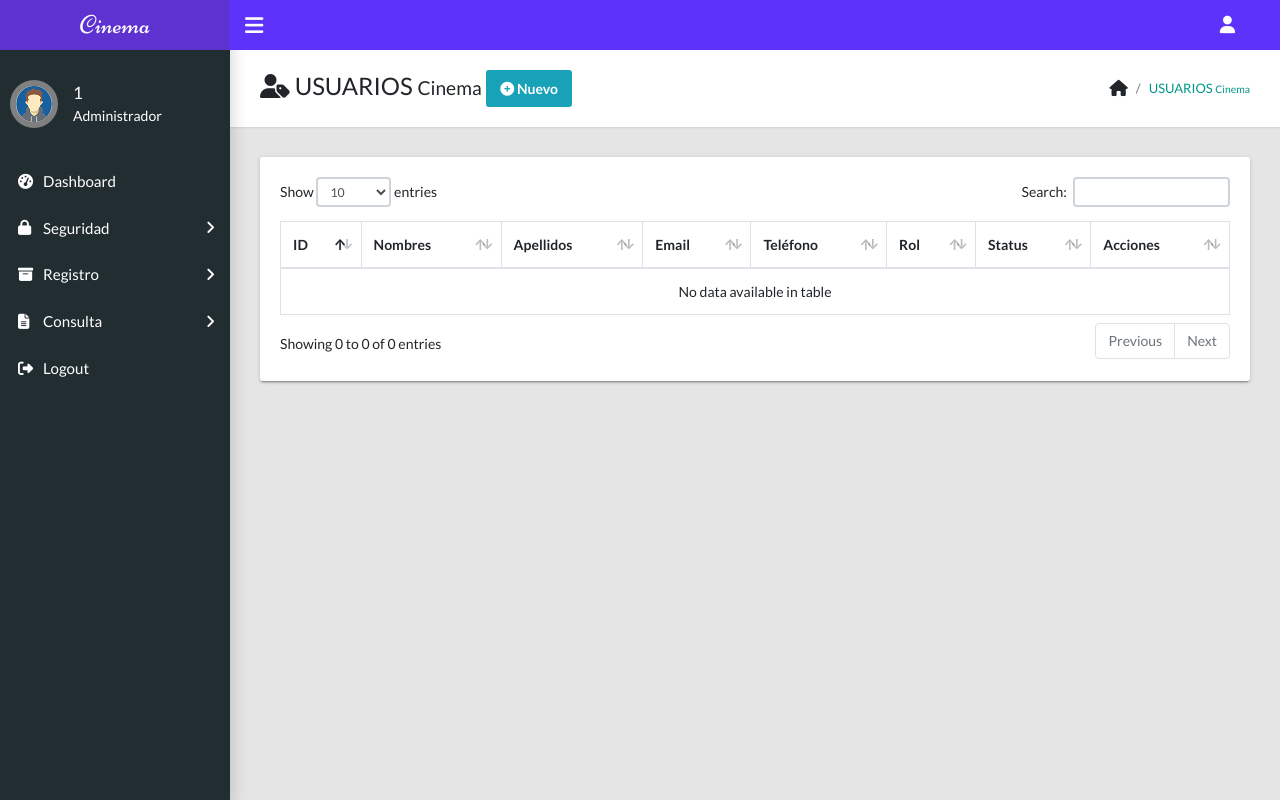
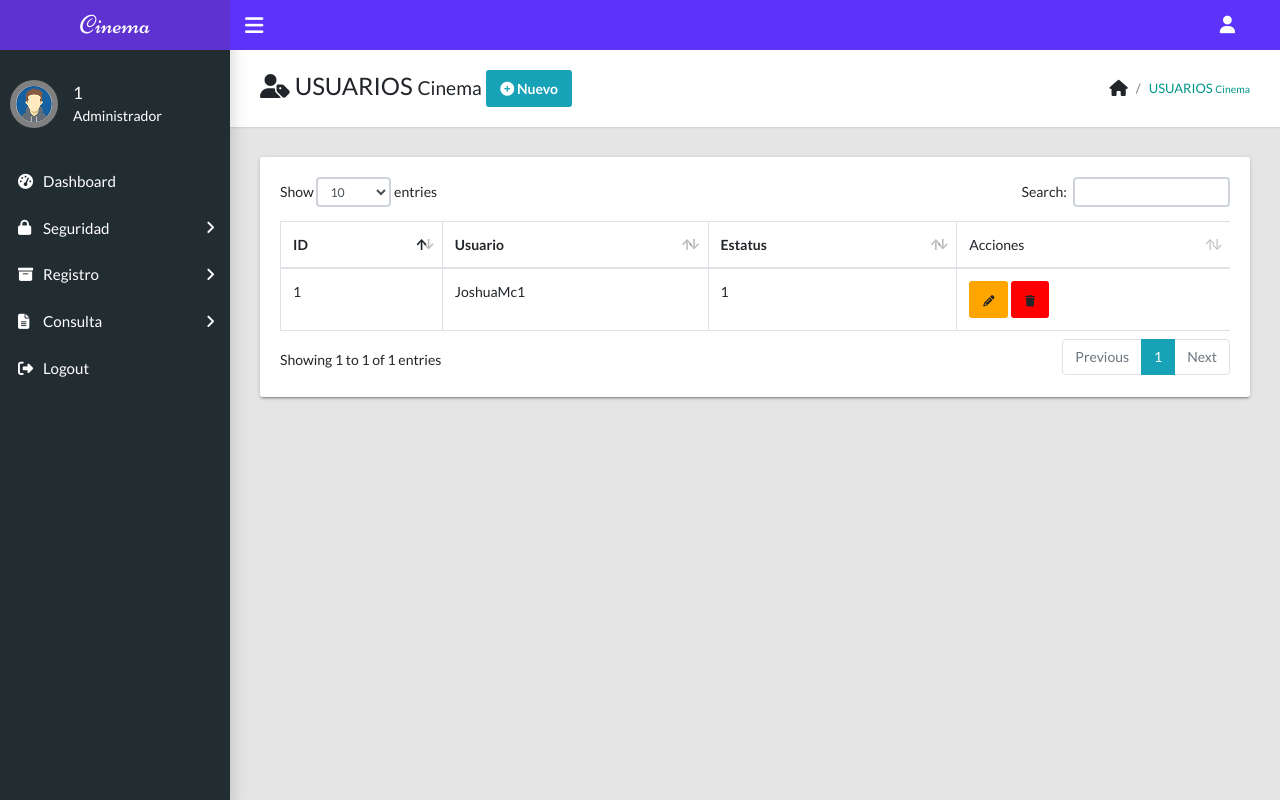
Before and after one commit to JoshuaMc1/Ticket-de-Cine, a PHP site: page /pages/usuarios.php in a window 1280 px wide. Run offline with PHP 8.4, Linux system fonts and the light colour scheme; a user stored in the database is signed in; data comes from the database, SQL or seed files in the repository; data that the repository does not hold is empty; some libraries are stand-ins or nearby versions.

Commit message:
mostrar usuarios

```diff
--- a/pages/templates/nav_admin.php
+++ b/pages/templates/nav_admin.php
@@ -3,7 +3,8 @@
     <aside class="app-sidebar">
       <div class="app-sidebar__user"><img class="app-sidebar__user-avatar" src="../src/img/avatar.png" alt="User Image">
         <div>
-          <p class="app-sidebar__user-name"><?php echo $_SESSION['user'];?></p>
+          <p class="app-sidebar__user-name"><?php echo $_SESSION['user'];
+          ?></p>
           <p class="app-sidebar__user-designation">Administrador</p>
         </div>
       </div>
--- a/pages/usuarios.php
+++ b/pages/usuarios.php
@@ -1,4 +1,14 @@
-<?php include 'templates/header_admin.php';?>
+<?php include 'templates/header_admin.php';
+include("../src/php/database/connection.php");
+
+//escribir el query
+$query= "SELECT * FROM users";
+
+//consultar la base de datos
+$resultadoConsulta = mysqli_query($conection, $query);
+
+?>
+
 <section class="app-content">
       <div class="app-title">
         <div>
@@ -20,16 +30,29 @@
                       <thead>
                         <tr>
                           <th>ID</th>
-                          <th>Nombres</th>
-                          <th>Apellidos</th>
-                          <th>Email</th>
-                          <th>Teléfono</th>
-                          <th>Rol</th>
-                          <th>Status</th>
-                          <th>Acciones</th>
+                          <th>Usuario</th>
+                          <th>Estatus</th>
+                          <td>Acciones</td>
+
                         </tr>
                       </thead>
-                      <tbody>
+                          <tbody>
+                          <?php while($usuario = mysqli_fetch_assoc($resultadoConsulta)): ?>
+                              <tr>
+                                <td><?php echo $usuario ['id_user']; ?></td>
+                                <td><?php echo $usuario ['usuario']; ?></td>
+                                <td><?php echo $usuario ['status']; ?></td>
+                                <td>
+                                <a   href="actualizarUsuario.php?id=<?php  echo $usuario ['idusuario']; ?>"  class="btn bg-orange">
+                                  <small><i class="fa-solid fa-pencil"></i></small>
+                                </a>
+                                <a   href="eliminarUsuario.php?id=<?php  echo $usuario ['idusuario']; ?>"  class="btn bg-red">
+                                  <small><i class="fa-solid fa-trash"></i></small>
+                                </a>
+                                </td>
+
+                              </tr>
+                            <?php endwhile; ?>
 
                       </tbody>
                     </table>
--- a/src/php/database/connection.php
+++ b/src/php/database/connection.php
@@ -3,7 +3,7 @@ try {
     $sname = "localhost";
     $uname = "root";
     $passw = "";
-    $db = "prb_login";
+    $db = "cinema";
 
     $conection = mysqli_connect($sname, $uname, $passw, $db);
 
--- a/src/style/estilo.css
+++ b/src/style/estilo.css
@@ -21,6 +21,9 @@
      background:grey;
      padding:6px;
  }
+ .app-nav__item:hover{
+   background-color:#007bff;
+ }
 
 .page-item.active .page-link {
   z-index: 1;
@@ -37,6 +40,14 @@
   background-color: #007bff;
   color: #FFF;
 }
+.bg-orange{
+  background-color: orange;
+
+}
+.bg-red{
+  background-color: red;
+
+}
 .notBlock{
 	display: none;
 }
```
